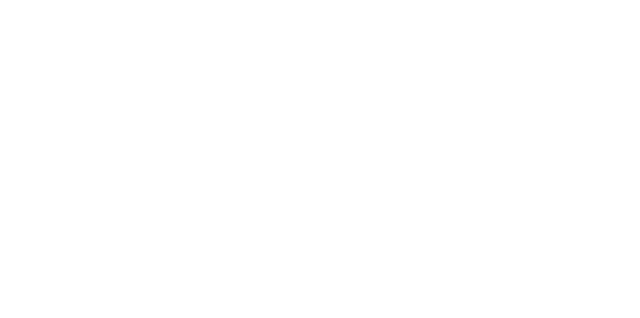
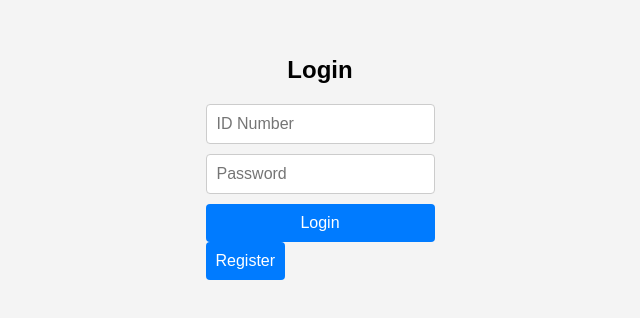
Before and after one commit to yazanda/CodeChecker, a React (Create React App) app: page /api in a window 1280 px wide. Before the commit this address had no page. Shown: the part 240-558 px from the top of the page, without its empty margins (320-960 px from the left). Built offline with nearby package versions, Linux system fonts and the light colour scheme.

Commit message:
student login

```diff
--- a/package.json
+++ b/package.json
@@ -9,11 +9,12 @@
     "@testing-library/user-event": "^13.5.0",
     "axios": "^1.6.8",
     "firebase": "^10.8.1",
+    "mdb-react-ui-kit": "^8.0.0",
     "react": "^18.2.0",
     "react-bootstrap": "^2.9.0-beta.1",
     "react-dom": "^18.2.0",
     "react-icons": "^5.0.1",
-    "react-router-dom": "^6.22.3",
+    "react-router-dom": "^6.23.1",
     "react-scripts": "5.0.1",
     "web-vitals": "^2.1.4"
   },
@@ -40,5 +41,8 @@
       "last 1 firefox version",
       "last 1 safari version"
     ]
+  },
+  "devDependencies": {
+    "@babel/plugin-proposal-private-property-in-object": "^7.21.11"
   }
 }
--- a/src/App.js
+++ b/src/App.js
@@ -3,11 +3,13 @@
 import Home from './pages/home';
 import AddUser from './pages/addUser';
 import TeacherPage from './pages/lecturerPage';
+import Login from './pages/login';
 
 function App() {
   return (
     <Router>
       <Routes>
+        <Route path="/api" element={<Login />} />
         <Route path="/home" element={<Home />} />
         <Route path="/adduser" element={<AddUser />}  />
         <Route path="/lecturer" element={<TeacherPage />}  />
--- a/src/pages/login.js
+++ b/src/pages/login.js
@@ -0,0 +1,114 @@
+import React, { useState } from 'react';
+import axios from 'axios';
+import { useNavigate } from 'react-router-dom';
+import "../styles/login.css";
+
+const Login = () => {
+  const [step, setStep] = useState('login');
+  const [idNumber, setIdNumber] = useState('');
+  const [email, setEmail] = useState('');
+  const [password, setPassword] = useState('');
+  const [message, setMessage] = useState('');
+  const navigate = useNavigate();
+
+  const handleVerifyId = async (e) => {
+    e.preventDefault();
+    try {
+      await axios.post('/api/verifyId', { idNumber });
+      setStep('register');
+    } catch (error) {
+      setMessage('Verification failed: ' + error.response.data);
+    }
+  };
+
+  const handleRegister = async (e) => {
+    e.preventDefault();
+    try {
+      await axios.post('/api/register', { idNumber, email, password });
+      setStep('login');
+      setMessage('Registration successful. Please login.');
+    } catch (error) {
+      setMessage('Registration failed: ' + error.response.data);
+    }
+  };
+
+  const handleLogin = async (e) => {
+    e.preventDefault();
+    try {
+      const response = await axios.post('/api/login', { idNumber, password });
+      setMessage('Login successful.');
+      localStorage.setItem('token', response.data.token); // Store the token in localStorage
+      navigate('/home'); // Navigate to the Home page
+    } catch (error) {
+      setMessage('Login failed: ' + error.response.data);
+    }
+  };
+
+  return (
+    <div className='logbody'>
+      {step === 'login' && (
+        <div>
+          <h1>Login</h1>
+          <form onSubmit={handleLogin}>
+            <input
+              type="text"
+              placeholder="ID Number"
+              value={idNumber}
+              onChange={(e) => setIdNumber(e.target.value)}
+              required
+            />
+            <input
+              type="password"
+              placeholder="Password"
+              value={password}
+              onChange={(e) => setPassword(e.target.value)}
+              required
+            />
+            <button type="submit">Login</button>
+          </form>
+          <button onClick={() => setStep('verifyId')}>Register</button>
+        </div>
+      )}
+      {step === 'verifyId' && (
+        <div>
+          <h1>Verify ID</h1>
+          <form onSubmit={handleVerifyId}>
+            <input
+              type="text"
+              placeholder="ID Number"
+              value={idNumber}
+              onChange={(e) => setIdNumber(e.target.value)}
+              required
+            />
+            <button type="submit">Verify ID</button>
+          </form>
+        </div>
+      )}
+      {step === 'register' && (
+        <div>
+          <h1>Register</h1>
+          <form onSubmit={handleRegister}>
+            <input
+              type="email"
+              placeholder="Email"
+              value={email}
+              onChange={(e) => setEmail(e.target.value)}
+              required
+            />
+            <input
+              type="password"
+              placeholder="Password"
+              value={password}
+              onChange={(e) => setPassword(e.target.value)}
+              required
+            />
+            <button type="submit">Register</button>
+          </form>
+        </div>
+      )}
+      {message && <div className="message">{message}</div>}
+    </div>
+  );
+};
+
+export default Login;
--- a/src/styles/login.css
+++ b/src/styles/login.css
@@ -0,0 +1,57 @@
+.logbody {
+    font-family: Arial, sans-serif;
+    background-color: #f4f4f4;
+    margin: 0;
+    padding: 0;
+    display: flex;
+    justify-content: center;
+    align-items: center;
+    height: 100vh;
+  }
+
+  /* .container {
+    background-color: #fff;
+    padding: 20px;
+    border-radius: 8px;
+    box-shadow: 0 0 10px rgba(0, 0, 0, 0.1);
+    width: 300px;
+  } */
+
+  h1 {
+    font-size: 24px;
+    margin-bottom: 20px;
+    text-align: center;
+  }
+
+  form {
+    display: flex;
+    flex-direction: column;
+  }
+
+  input {
+    padding: 10px;
+    margin-bottom: 10px;
+    border: 1px solid #ccc;
+    border-radius: 4px;
+    font-size: 16px;
+  }
+
+  button {
+    padding: 10px;
+    background-color: #007bff;
+    color: white;
+    border: none;
+    border-radius: 4px;
+    font-size: 16px;
+    cursor: pointer;
+  }
+
+  button:hover {
+    background-color: #0056b3;
+  }
+
+  .message {
+    margin-top: 10px;
+    text-align: center;
+    color: red;
+  }
```
Also changed, not shown: 1 other file (tests, documents, lock files or other folders).
